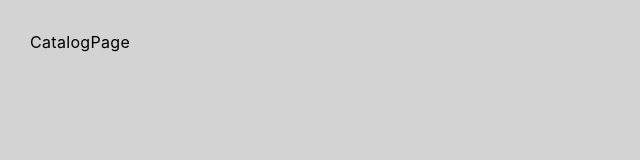
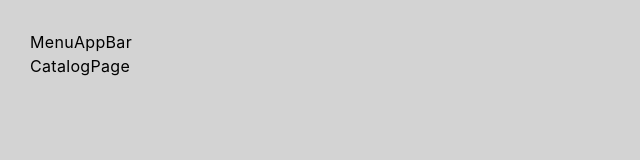
Before and after one commit to va7ul/Rental_car, a React (Vite) app: page /Rental_car/catalog in a window 1280 px wide. Shown: the top 160 px of the page, without its empty margins (0-640 px from the left). Built offline with nearby package versions, Linux system fonts and the light colour scheme.

Commit message:
create AppBar

```diff
--- /dev/null
+++ b/src/components/AppBar/AppBar.jsx
@@ -0,0 +1,7 @@
+export const MenuAppBar = () => {
+  return (
+    <>
+      <div>MenuAppBar</div>
+    </>
+  );
+};
--- a/src/components/Layout/Layout.jsx
+++ b/src/components/Layout/Layout.jsx
@@ -1,9 +1,11 @@
 import { Suspense } from 'react';
 import { Outlet } from 'react-router-dom';
+import { MenuAppBar } from '../AppBar/AppBar';
 
 export const Layout = () => {
   return (
     <div>
+      <MenuAppBar />
       <Suspense fallback={null}>
         <Outlet />
       </Suspense>
```
